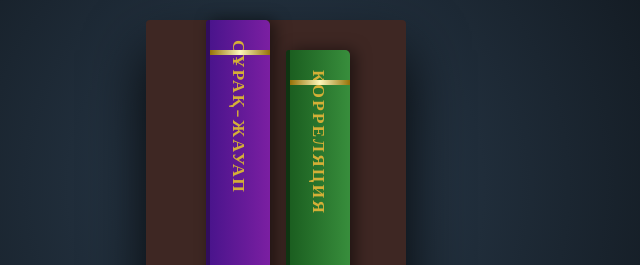
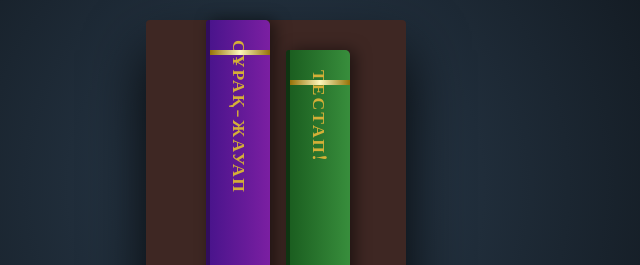
Before and after one commit to Alikhannum1/-, a plain HTML site: page index.html in a window 1280 px wide. Shown: the part 212-477 px from the top of the page, 364-1004 px from the left. Drawn offline with nearby package versions, Linux system fonts and the light colour scheme.

Commit message:
Update index.html

```diff
--- a/index.html
+++ b/index.html
@@ -122,7 +122,7 @@
 
         <a href="correlation.html" class="book book-corr">
             <div class="spine">
-                <span class="title">Корреляция</span>
+                <span class="title">Тестап!</span>
             </div>
         </a>
     </div>
```
